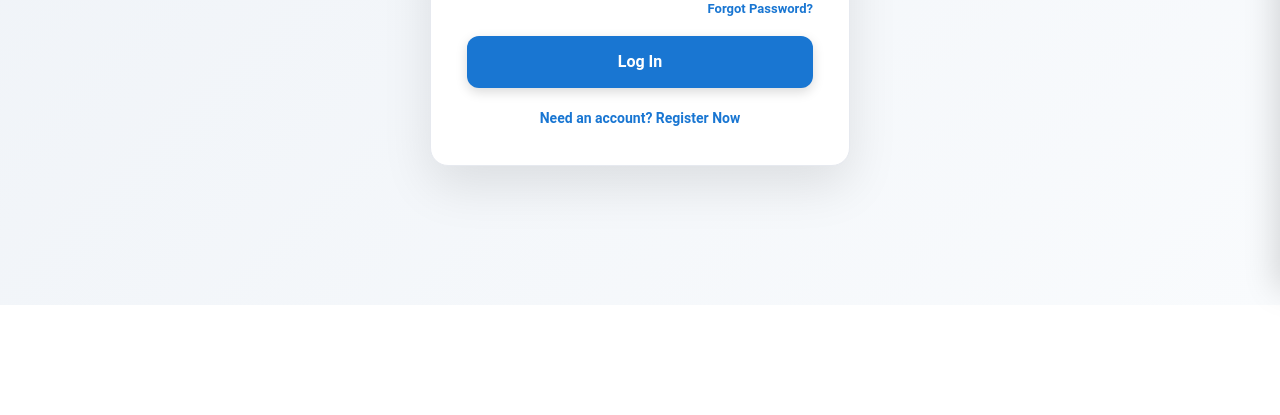
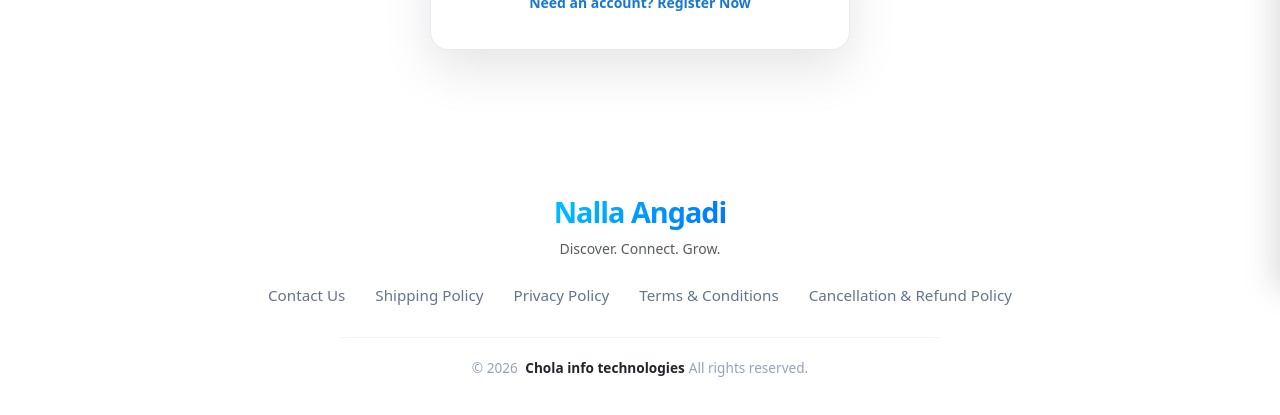
Before and after one commit to sakthiswaran2705/NallaAngadi, a React (Vite) app in the folder na/frontend/: page /login in a window 1280 px wide. Shown: the part 511-926 px from the top of the page. Before the commit the page ends 816 px from the top, so only its background shows below. Built offline with nearby package versions, Linux system fonts and the light colour scheme; no server answers; some icons are missing; what @blueprintjs/core would draw is missing.

Commit message:
latestupdate4pm

```diff
--- a/na/frontend/src/footer.jsx
+++ b/na/frontend/src/footer.jsx
@@ -13,7 +13,7 @@
             <style>
                 {`
                 .footer-wrapper {
-                    borderTop: "1px solid #e5e7eb",
+                    border-top: 1px solid #e5e7eb;
                     background: #ffffff;
                     margin-top: 60px;
                     padding-top: 60px;
@@ -24,7 +24,6 @@
                 .footer-brand {
                     font-size: 1.8rem;
                     font-weight: 800;
-                    color: #0072ff; /* var(--primary-dark) */
                     letter-spacing: -1px;
                     margin-bottom: 5px;
                     display: inline-block;
@@ -45,25 +44,27 @@
                 .footer-link {
                     font-size: 0.95rem;
                     color: #64748b;
-                    text-decoration: none;
+                    text-decoration: none !important;
                     transition: all 0.3s ease;
                     font-weight: 500;
                     position: relative;
+                    display: inline-block;
                 }
 
                 .footer-link:hover {
                     color: #0072ff;
                     transform: translateY(-2px);
+                    text-decoration: none !important;
                 }
 
-                /* Underline animation on hover */
+                /* Single underline animation */
                 .footer-link::after {
                     content: '';
                     position: absolute;
+                    left: 0;
+                    bottom: -4px;
                     width: 0;
                     height: 2px;
-                    bottom: -4px;
-                    left: 0;
                     background-color: #0072ff;
                     transition: width 0.3s ease;
                 }
@@ -78,7 +79,6 @@
                     border-top: 1px solid #f1f5f9;
                     padding-top: 20px;
                     margin-top: 20px;
-                    width: 100%;
                     max-width: 600px;
                     margin-left: auto;
                     margin-right: auto;
@@ -93,6 +93,7 @@
                         padding-top: 40px;
                     }
                 }
+
                 `}
             </style>
 
--- a/na/frontend/src/login.jsx
+++ b/na/frontend/src/login.jsx
@@ -3,7 +3,7 @@
 import { motion, AnimatePresence } from "framer-motion"; // Added Animation
 import { Icon } from "@blueprintjs/core"; // Added Icon
 import Navbar from "./Navbar.jsx";
-
+import Footer from "./footer.jsx"
 const BACKEND_URL = import.meta.env.VITE_BACKEND_URL
 
 // --- POPUP VARIANTS ---
@@ -274,6 +274,11 @@
                 --info: #3b82f6;
                 --text-dark: #1e293b;
             }
+            footer {
+            background: transparent !important;
+            box-shadow: none !important;
+            border-top: none !important;
+          }
 
             .custom-popup-toast {
                 position: fixed; top: 20px; right: 20px; z-index: 999999;
@@ -560,6 +565,10 @@
             </motion.div>
         )}
       </AnimatePresence>
+      <div style={{ background: "transparent" }}>
+    <Footer />
+  </div>
+
     </div>
   );
 }
@@ -575,16 +584,15 @@
     width: "100%",
     minHeight: "100vh",
   },
+
   authContainer: {
     display: "flex",
     justifyContent: "center",
     alignItems: "center",
-    minHeight: "calc(100vh - 64px)",
-    background: "linear-gradient(135deg, #eef2f7, #f9fbfd)",
-    fontFamily: "Roboto, Arial, sans-serif",
+    flex: 1,  // 🔥 important
     padding: "20px",
-    boxSizing: "border-box",
   },
+
   card: {
     width: "100%",
     maxWidth: "420px",
```
